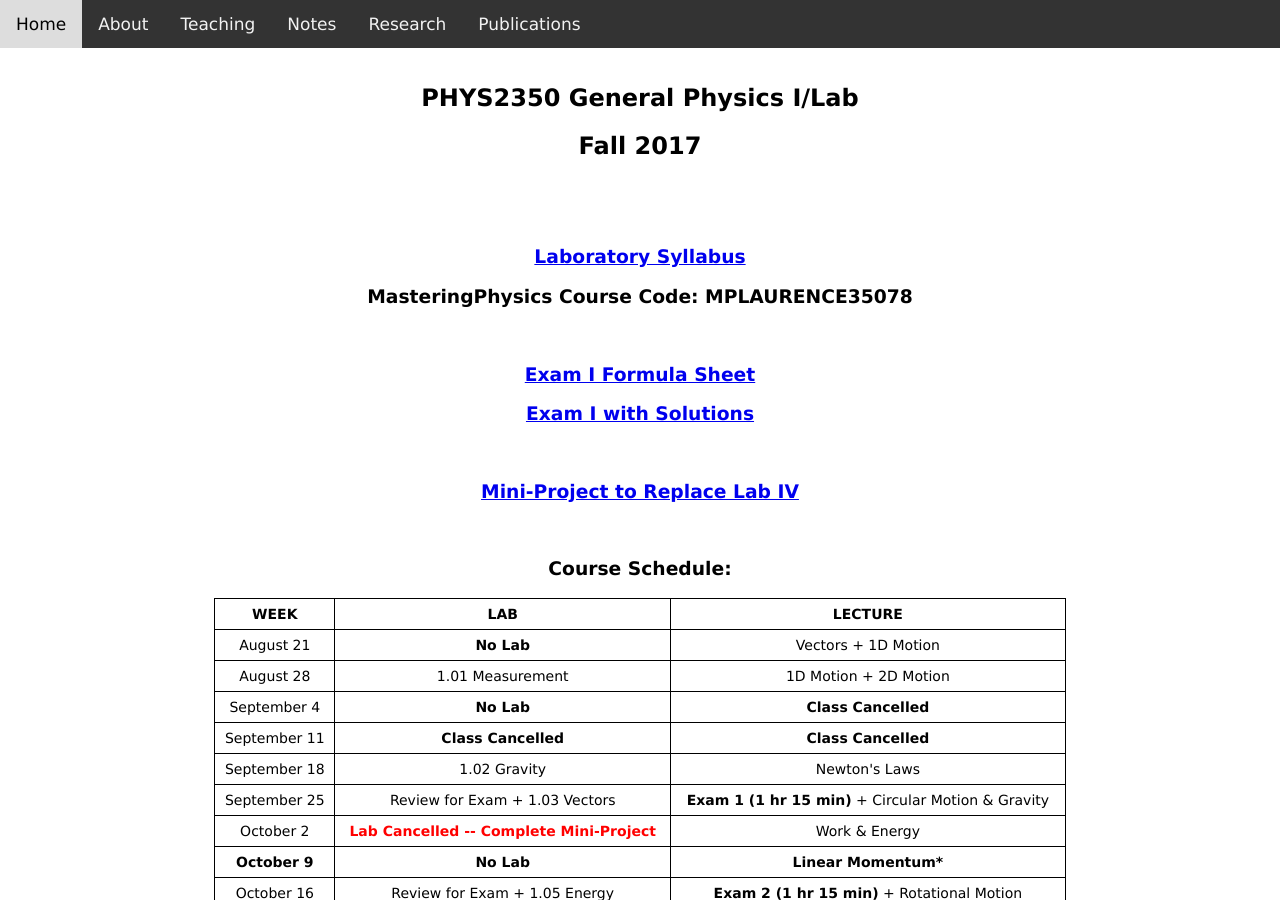
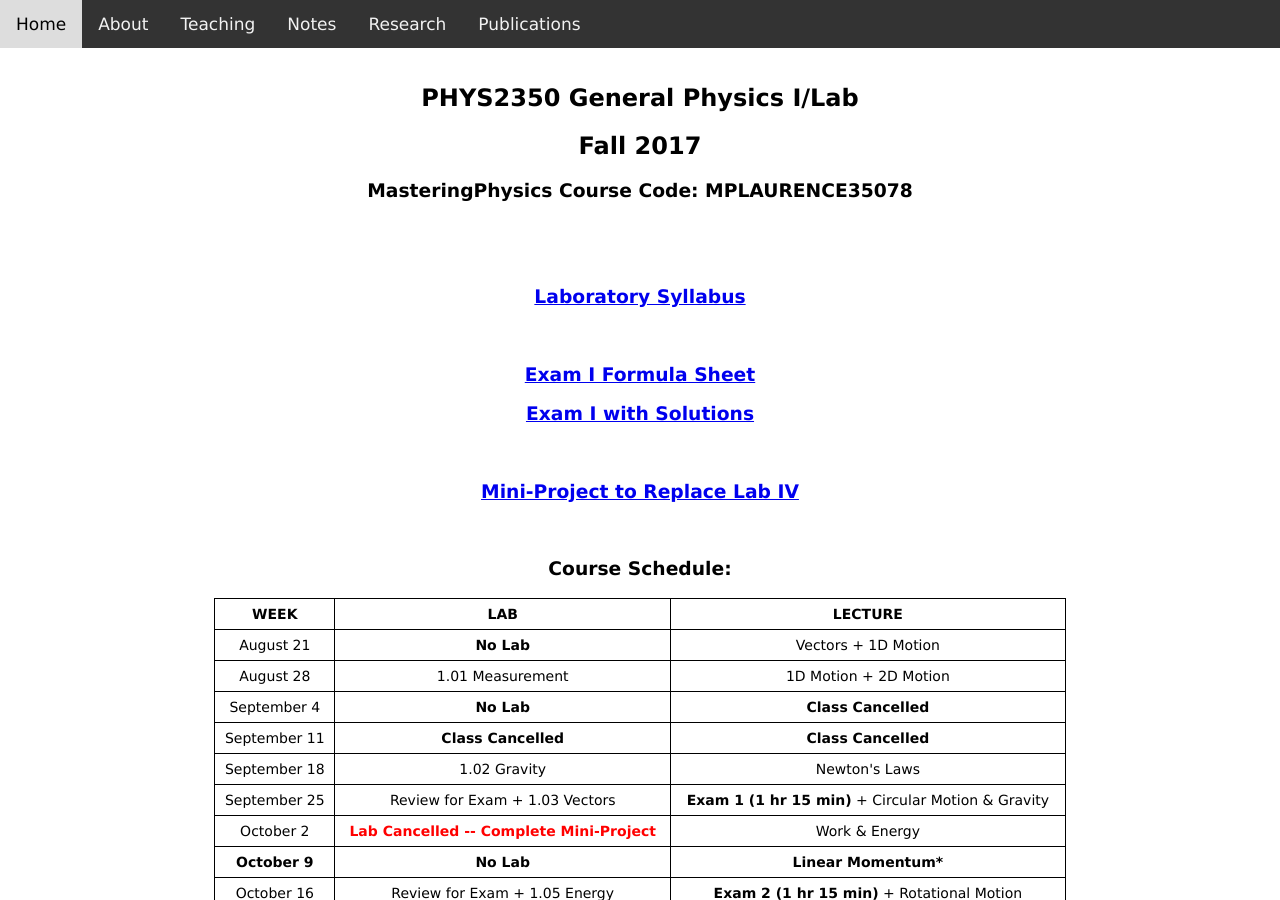
Before and after one commit to dhlaurence/dhlaurence.github.io, a Jekyll site: the page built from teaching/phys2350fall17.html, in a window 1280 px wide and 900 px high. Built offline with Jekyll 4.4.1, drawn with Linux system fonts in a browser that asks for light colours.

Commit message:
Update phys2350fall17.html

```diff
--- a/teaching/phys2350fall17.html
+++ b/teaching/phys2350fall17.html
@@ -6,18 +6,13 @@ title: PHYS2350Fall2017
 <header>
   <h2>PHYS2350 General Physics I/Lab</h2>
   <h2>Fall 2017</h2>
+  <h3>MasteringPhysics Course Code: MPLAURENCE35078</h3>
 </header>
 
 <article>
   <h3>
     <center>
       <a target="_blank" href="http://www.blazartheory.com/files/PHYS2350_EV1_Laboratory_Syllabus.pdf">Laboratory Syllabus</a>
-    </center>
-  </h3>
-
-  <h3>
-    <center>
-      MasteringPhysics Course Code: MPLAURENCE35078
     </center>
   </h3>
 
```
